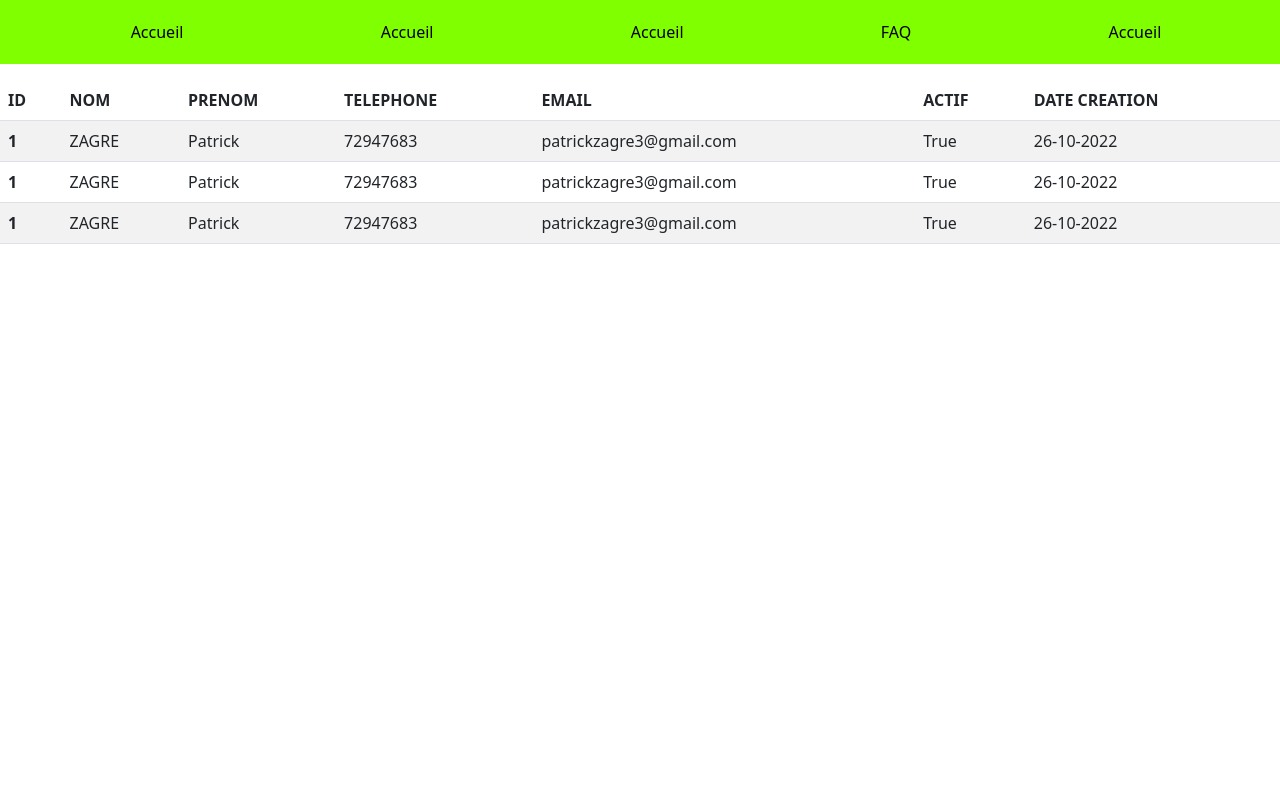
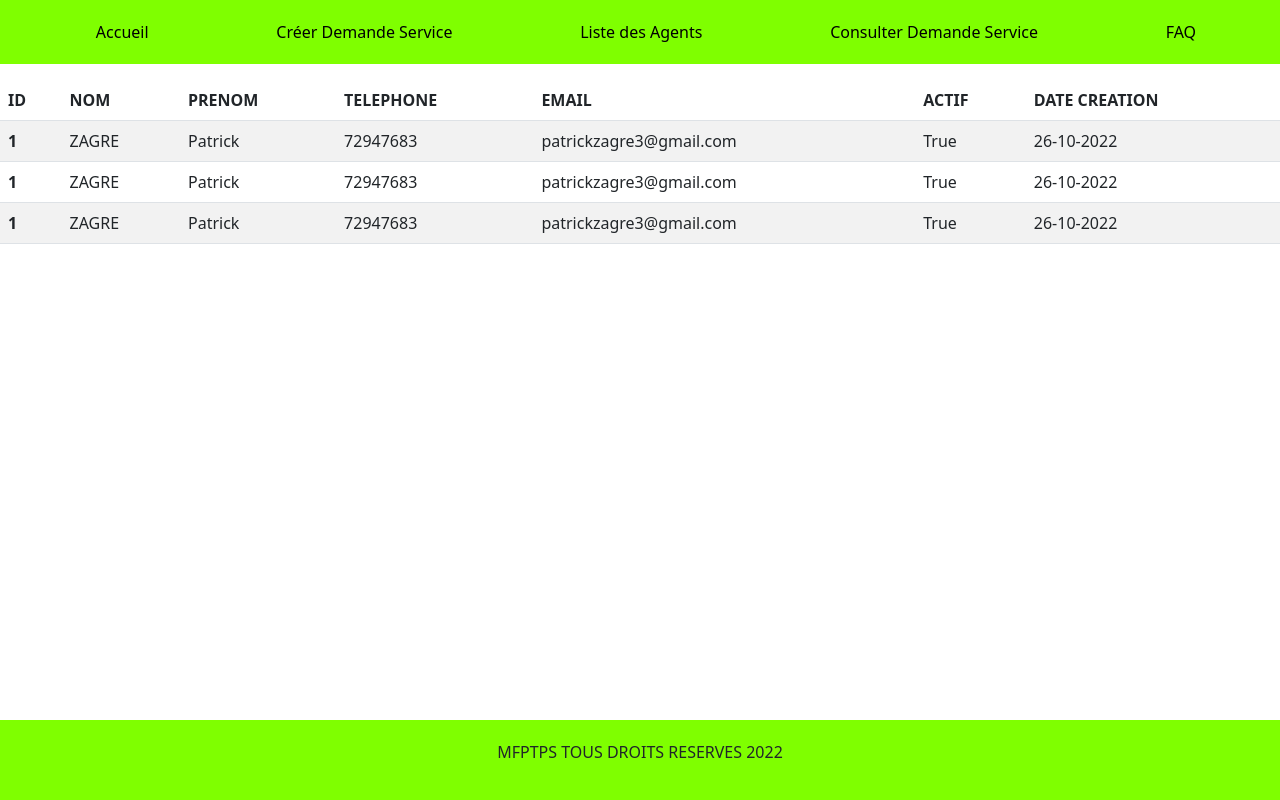
Before and after one commit to wendzagre/Projet-Bootcamp, a Django app: page /Agent/ in a window 1280 px wide. Run offline with Django 4.2, Linux system fonts and the light colour scheme.

Commit message:
nav et footer

```diff
--- a/helpDesk/Agent/static/style.css
+++ b/helpDesk/Agent/static/style.css
@@ -4,7 +4,7 @@
 
 }
 
-ul{
+ul {
     display: flex;
     list-style: none;
     background-color: chartreuse;
@@ -18,3 +18,15 @@ li a {
     color:black
 
 }
+
+.footer{
+    background-color:chartreuse;
+    text-align: center;
+    padding: 20px;
+    width: 100%;
+    left: 0;
+    bottom: 0;
+    position: fixed;
+
+
+}
--- a/helpDesk/Agent/templates/agent.html
+++ b/helpDesk/Agent/templates/agent.html
@@ -6,6 +6,8 @@
 
 {% block content %}
 {% include 'nav.html' %}
+
+
 <table class="table table-striped">
     <thead>
       <tr>
@@ -33,4 +35,7 @@
     </tbody>
   </table>
 
+
+  {% include 'footer.html' %}
+
 {% endblock %}
--- a/helpDesk/Agent/templates/base.html
+++ b/helpDesk/Agent/templates/base.html
@@ -2,7 +2,7 @@
 <!DOCTYPE html>
 <html lang="en">
 <head>
-    <link rel="stylesheet" href="{% static 'style.css' %}">
+    <link rel="stylesheet" href="{% static 'Style.css' %}" rel="stylesheet" type="text/css">
     <link href="https://cdn.jsdelivr.net/npm/bootstrap@5.2.2/dist/css/bootstrap.min.css" rel="stylesheet" integrity="sha384-Zenh87qX5JnK2Jl0vWa8Ck2rdkQ2Bzep5IDxbcnCeuOxjzrPF/et3URy9Bv1WTRi" crossorigin="anonymous">
 
     <title>Agent</title>
@@ -14,5 +14,7 @@
 
     {% endblock %}
 
+
+
 </body>
 </html>
--- /dev/null
+++ b/helpDesk/Agent/templates/footer.html
@@ -0,0 +1,3 @@
+ <div class="footer">
+  <p>  MFPTPS TOUS DROITS RESERVES 2022 </p>
+</div>
--- a/helpDesk/Agent/templates/index.html
+++ b/helpDesk/Agent/templates/index.html
@@ -10,11 +10,12 @@
     {% block navbar %}
        {% include 'nav.html' %}
 
+
     {% endblock %}
 
 
 
-  {% block footer %}
+
 
 
   {% endblock %}
--- a/helpDesk/Agent/templates/nav.html
+++ b/helpDesk/Agent/templates/nav.html
@@ -1,8 +1,8 @@
 
 <ul>
     <li><a href="">Accueil</a></li>
-    <li><a href="">Accueil</a></li>
-    <li><a href="">Accueil</a></li>
+    <li><a href="">Créer Demande Service</a></li>
+    <li><a href="">Liste des Agents</a></li>
+    <li><a href="">Consulter Demande Service</a></li>
     <li><a href="">FAQ</a></li>
-    <li><a href="">Accueil</a></li>
 </ul>
--- a/helpDesk/Agent/urls.py
+++ b/helpDesk/Agent/urls.py
@@ -3,7 +3,6 @@ from .import views
 
 urlpatterns=[
     path('',views.Agent,name='Agent'),
-    path('index.html',views.index,name='index'),
 
 
 
--- a/helpDesk/gestion/templates/ticket.html
+++ b/helpDesk/gestion/templates/ticket.html
@@ -35,4 +35,6 @@
     </tbody>
   </table>
 
+  {% include 'footer.html' %}
+
 {% endblock %}
--- a/helpDesk/helpDesk/urls.py
+++ b/helpDesk/helpDesk/urls.py
@@ -18,7 +18,7 @@ from django.urls import include,path
 
 urlpatterns = [
     path('admin/', admin.site.urls),
-     path('Agent/',include('Agent.urls')),
-    path('', include('gestion.urls')), #Inclure l'urls.py de l'application gestion
+    path('Agent/',include('Agent.urls')),
+    path('gestion', include('gestion.urls')), #Inclure l'urls.py de l'application gestion
 
 ]
```
Also changed, not shown: helpDesk/gestion/templates/base.html (deleted, +0 -17 lines).
